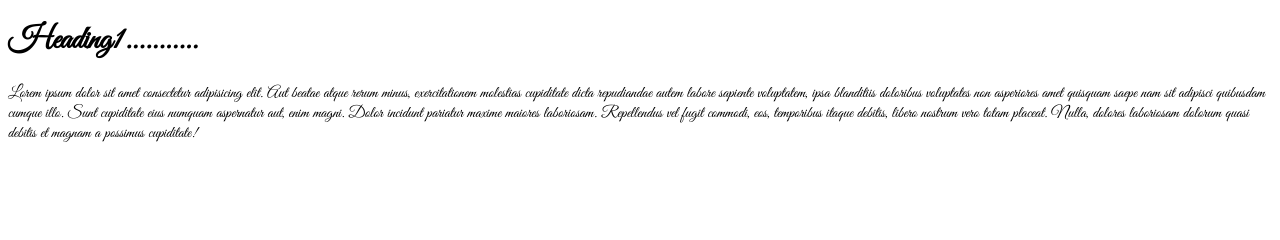
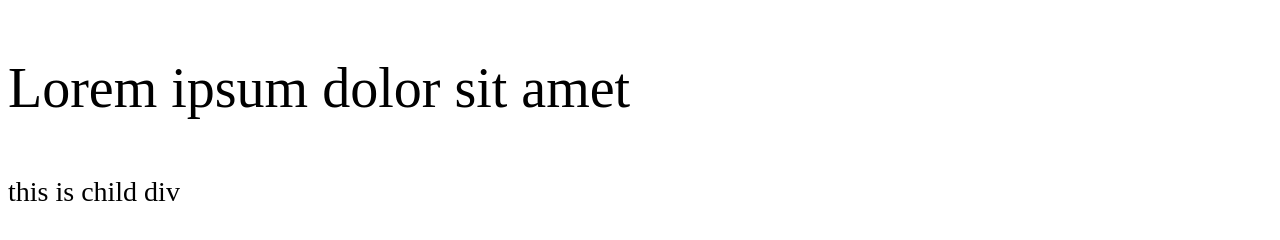
Before and after one commit to j4sumit/csspractice, a plain HTML site: page index.html in a window 1280 px wide. Drawn offline with Linux system fonts and the light colour scheme.

Commit message:
unit  in CSS

```diff
--- a/index.html
+++ b/index.html
@@ -11,7 +11,11 @@
 <link href="https://fonts.googleapis.com/css2?family=Poppins:ital,wght@0,100;0,200;0,300;0,400;0,500;0,600;0,700;0,800;0,900;1,100;1,200;1,300;1,400;1,500;1,600;1,700;1,800;1,900&family=Raleway:ital,wght@0,100;0,200;0,300;0,400;0,500;0,600;0,700;0,800;0,900;1,100;1,200;1,300;1,400;1,500;1,600;1,700;1,800;1,900&display=swap" rel="stylesheet">
 </head>
 <body>
-<h1>Heading1...........</h1>
-<p>Lorem ipsum dolor sit amet consectetur adipisicing elit. Aut beatae atque rerum minus, exercitationem molestias cupiditate dicta repudiandae autem labore sapiente voluptatem, ipsa blanditiis doloribus voluptates non asperiores amet quisquam saepe nam sit adipisci quibusdam cumque illo. Sunt cupiditate eius numquam aspernatur aut, enim magni. Dolor incidunt pariatur maxime maiores laboriosam. Repellendus vel fugit commodi, eos, temporibus itaque debitis, libero nostrum vero totam placeat. Nulla, dolores laboriosam dolorum quasi debitis et magnam a possimus cupiditate!</p>
+<div id="parent">
+<p>Lorem ipsum dolor sit amet </p>
+<div id="child">
+    <p> this is child div</p>
+</div>
+</div>
 </body>
 </html>
--- a/style.css
+++ b/style.css
@@ -1,16 +1,16 @@
-@font-face {
-  font-family: aclonica;
-  src: url("/fonts/GreatVibes-Regular.ttf");
+html{
+  font-size: 14px;
 }
-h1{
+#parent{
+  /* border: 1px solid black; */
+  /* width: 500px */
+  /* height: 50vh;
+  width: 50vw; */
+  font-size: 4rem;
+}
 
-  /* font-family: 'Raleway', sans-serif; */
-font-family: aclonica;
+#child{
+  /* border: 1px solid red;
+width: 50vh; */
+font-size: 2rem;
 }
-p{
-  /* font-family: 'Poppins', sans-serif;
-  font-weight: 600;
-  font-style: italic; */
-  font-family: aclonica, 'Poppins', sans-serif;
-
-}
```
